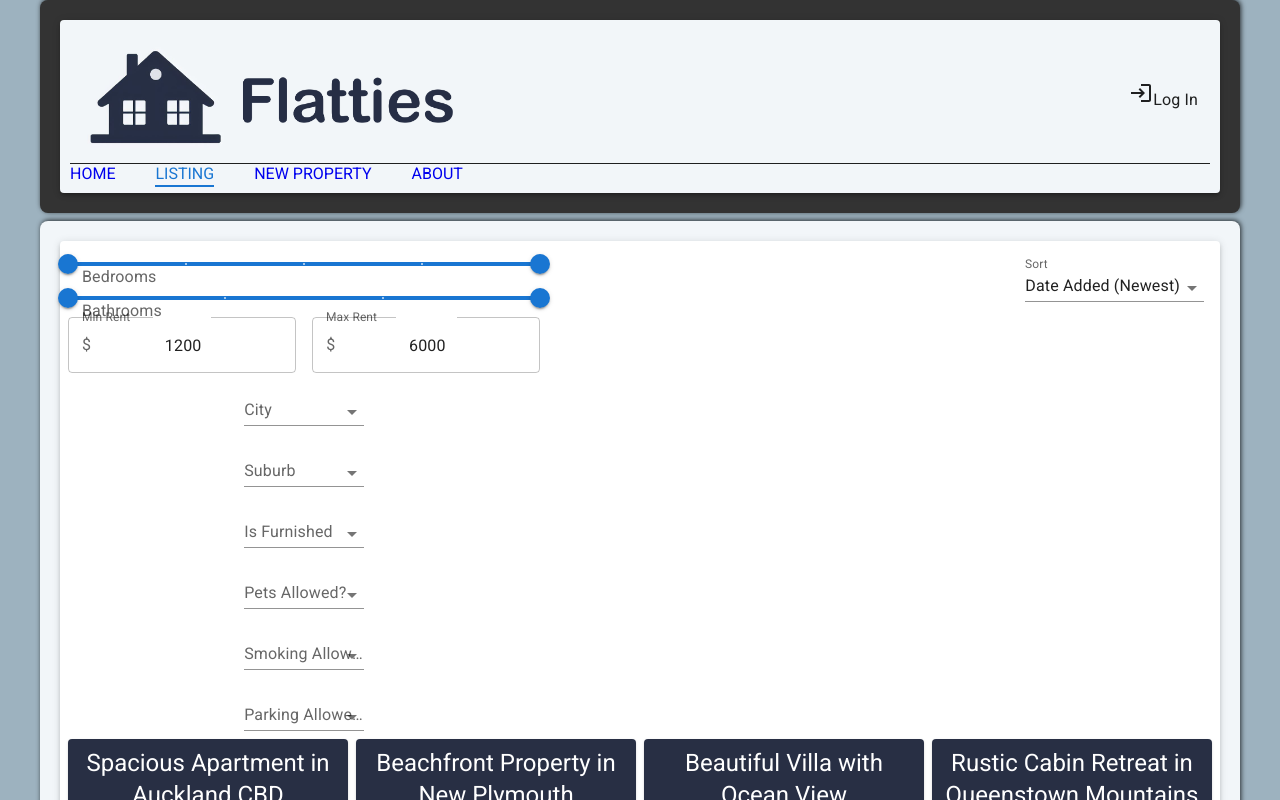
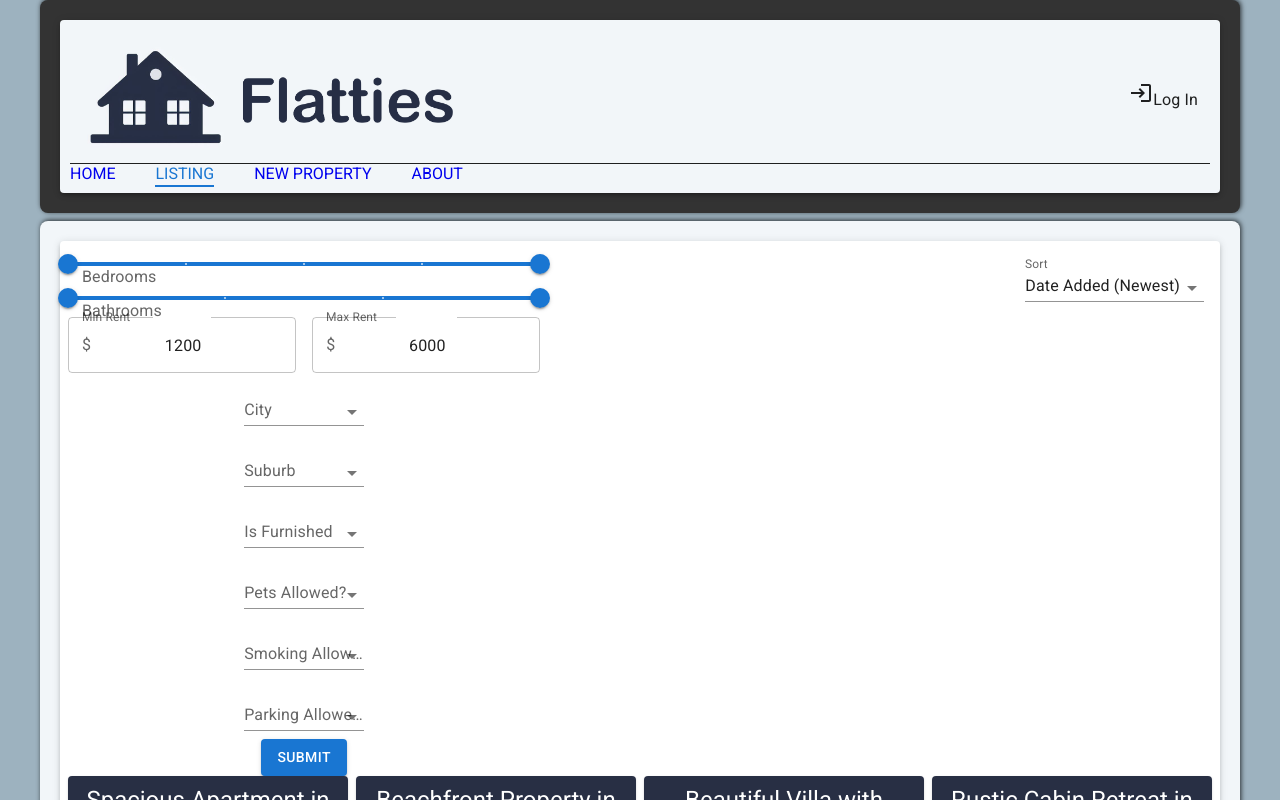
Before and after one commit to Puddle-Dev/Flatties, a React (Create React App) app in the folder flatties-frontend/: page /listing in a window 1280 px wide. Shown: the top 800 px of the page. Built offline with nearby package versions, Linux system fonts and the light colour scheme.

Commit message:
added submit button to filters

```diff
--- a/flatties-frontend/src/pages/listing/ListingPage.tsx
+++ b/flatties-frontend/src/pages/listing/ListingPage.tsx
@@ -19,12 +19,11 @@ import {
   Select,
   FormControl,
   InputLabel,
-  Slider,
-  Box,
   SelectChangeEvent,
+  Button,
 } from "@mui/material";
 import FilterSlider from "../../components/filters/FilterSlider";
-import MinMaxInput from "./MinMaxInput";
+import MinMaxInput from "../../components/filters/MinMaxInput";
 
 function ListingPage() {
   // const [listingsData, setListingsData] = useState<PropertyInfo[]>([]);
@@ -32,20 +31,9 @@ function ListingPage() {
   const [currentPage, setCurrentPage] = useState(1);
   const [itemsPerPage] = useState(12);
   const listingsData = DummyData;
+  const [filteredData, setFilteredData] = useState(listingsData);
 
-  useEffect(() => {
-    // const fetchData = async () => {
-    //   try {
-    //     const propertiesResponse = await api.get("/property/all");
-    //     const listingResponse = await api.get("/listing/all");
-    //     setListingsData(propertiesResponse.data);
-    //     setRentalData(listingResponse.data);
-    //   } catch (error) {
-    //     console.error("Error fetching data:", error);
-    //   }
-    // };
-    // fetchData();
-  }, []);
+  useEffect(() => {}, []);
 
   //sorting
   const [sortOrder, setSortOrder] = useState<
@@ -60,6 +48,7 @@ function ListingPage() {
   >("addedAsc");
 
   // filters
+
   // sliders
   const [selectedBedrooms, setSelectedBedrooms] = useState<
     [number, number] | null
@@ -80,48 +69,101 @@ function ListingPage() {
   const [isSmoking, setIsSmoking] = useState<string>("");
   const [isParking, setIsParking] = useState<string>("");
 
+  const [selectedFilters, setSelectedFilters] = useState({
+    selectedBedrooms: selectedBedrooms,
+    selectedBathrooms: selectedBathrooms,
+    selectedMinRent: selectedMinRent,
+    selectedMaxRent: selectedMaxRent,
+    selectedCity: selectedCity,
+    selectedSuburb: selectedSuburb,
+    isFurnished: isFurnished,
+    isPetAllowed: isPetAllowed,
+    isSmoking: isSmoking,
+    isParking: isParking,
+  });
+
   const handleBedroomsChange = (event: Event, value: number | number[]) => {
     setSelectedBedrooms(Array.isArray(value) ? [value[0], value[1]] : null);
+    setSelectedFilters((prevFilters) => ({
+      ...prevFilters,
+      selectedBedrooms: selectedBedrooms,
+    }));
   };
 
   const handleBathroomsChange = (event: Event, value: number | number[]) => {
     setSelectedBathrooms(Array.isArray(value) ? [value[0], value[1]] : null);
+    setSelectedFilters((prevFilters) => ({
+      ...prevFilters,
+      selectedBathrooms: selectedBathrooms,
+    }));
   };
 
   const handleMinRentChange = (value: string) => {
     value === ""
       ? setSelectedMinRent(minRent)
       : setSelectedMinRent(parseInt(value));
+    setSelectedFilters((prevFilters) => ({
+      ...prevFilters,
+      selectedMinRent: selectedMinRent,
+    }));
   };
 
   const handleMaxRentChange = (value: string) => {
     value === ""
       ? setSelectedMaxRent(maxRent)
       : setSelectedMaxRent(parseInt(value));
+    setSelectedFilters((prevFilters) => ({
+      ...prevFilters,
+      selectedMaxRent: selectedMaxRent,
+    }));
   };
 
   const handleCityChange = (event: SelectChangeEvent<string>) => {
     setSelectedCity(event.target.value);
+    setSelectedFilters((prevFilters) => ({
+      ...prevFilters,
+      selectedCity: selectedCity,
+    }));
   };
 
   const handleSuburbChange = (event: SelectChangeEvent<string>) => {
     setSelectedSuburb(event.target.value);
+    setSelectedFilters((prevFilters) => ({
+      ...prevFilters,
+      selectedSuburb: selectedSuburb,
+    }));
   };
 
   const handleFurnishedChange = (event: SelectChangeEvent<string>) => {
     setIsFurnished(event.target.value);
+    setSelectedFilters((prevFilters) => ({
+      ...prevFilters,
+      isFurnished: isFurnished,
+    }));
   };
 
   const handlePetAllowedChange = (event: SelectChangeEvent<string>) => {
     setIsPetAllowed(event.target.value);
+    setSelectedFilters((prevFilters) => ({
+      ...prevFilters,
+      isPetAllowed: isPetAllowed,
+    }));
   };
 
   const handleSmokingChange = (event: SelectChangeEvent<string>) => {
     setIsSmoking(event.target.value);
+    setSelectedFilters((prevFilters) => ({
+      ...prevFilters,
+      isSmoking: isSmoking,
+    }));
   };
 
   const handleParkingChange = (event: SelectChangeEvent<string>) => {
     setIsParking(event.target.value);
+    setSelectedFilters((prevFilters) => ({
+      ...prevFilters,
+      isParking: isParking,
+    }));
   };
 
   // const combinedData = [...listingsData, ...rentalData];
@@ -134,10 +176,10 @@ function ListingPage() {
   const minBathrooms = Math.min(...listingsData.map((data) => data.bathRooms));
   const maxBathrooms = Math.max(...listingsData.map((data) => data.bathRooms));
 
-  let filteredData = listingsData;
-
+  const handleFilterSubmit = () => {
+    let updatedData = listingsData;
     if (selectedBedrooms !== null) {
-    filteredData = filteredData.filter(
+      updatedData = updatedData.filter(
         (data) =>
           data.bedRooms >= selectedBedrooms[0] &&
           data.bedRooms <= selectedBedrooms[1]
@@ -145,7 +187,7 @@ function ListingPage() {
     }
 
     if (selectedBathrooms !== null) {
-    filteredData = filteredData.filter(
+      updatedData = updatedData.filter(
         (data) =>
           data.bathRooms >= selectedBathrooms[0] &&
           data.bathRooms <= selectedBathrooms[1]
@@ -153,46 +195,49 @@ function ListingPage() {
     }
 
     if (selectedCity) {
-    filteredData = filteredData.filter((data) => data.city === selectedCity);
+      updatedData = updatedData.filter((data) => data.city === selectedCity);
     }
 
     if (selectedSuburb) {
-    filteredData = filteredData.filter(
+      updatedData = updatedData.filter(
         (data) => data.suburb === selectedSuburb
       );
     }
 
     if (selectedMinRent) {
-    filteredData = filteredData.filter((data) => data.rent >= selectedMinRent);
+      updatedData = updatedData.filter((data) => data.rent >= selectedMinRent);
     }
 
     if (selectedMaxRent) {
-    filteredData = filteredData.filter((data) => data.rent <= selectedMaxRent);
+      updatedData = updatedData.filter((data) => data.rent <= selectedMaxRent);
     }
 
     if (isFurnished) {
-    filteredData = filteredData.filter(
+      updatedData = updatedData.filter(
         (data) => data.isFurnished.toString() === isFurnished
       );
     }
 
     if (isPetAllowed) {
-    filteredData = filteredData.filter(
+      updatedData = updatedData.filter(
         (data) => data.isPetAllowed.toString() === isPetAllowed
       );
     }
 
     if (isSmoking) {
-    filteredData = filteredData.filter(
+      updatedData = updatedData.filter(
         (data) => data.isSmokingAllowed.toString() === isSmoking
       );
     }
 
     if (isParking) {
-    filteredData = filteredData.filter(
+      updatedData = updatedData.filter(
         (data) => data.isParkingAllowed.toString() === isParking
       );
     }
+
+    setFilteredData(updatedData);
+  };
 
   filteredData.sort((a, b) => {
     switch (sortOrder) {
@@ -368,6 +413,9 @@ function ListingPage() {
               </FormControl>
             </div>
           </div>
+          <Button variant="contained" onClick={handleFilterSubmit}>
+            Submit
+          </Button>
         </div>
         <div className="Sort">
           <FormControl
```
Also changed, not shown: flatties-frontend/src/components/filters/MinMaxInput.tsx (renamed from flatties-frontend/src/pages/listing/MinMaxInput.tsx). Lines whose indentation alone changed are shown as unchanged.
